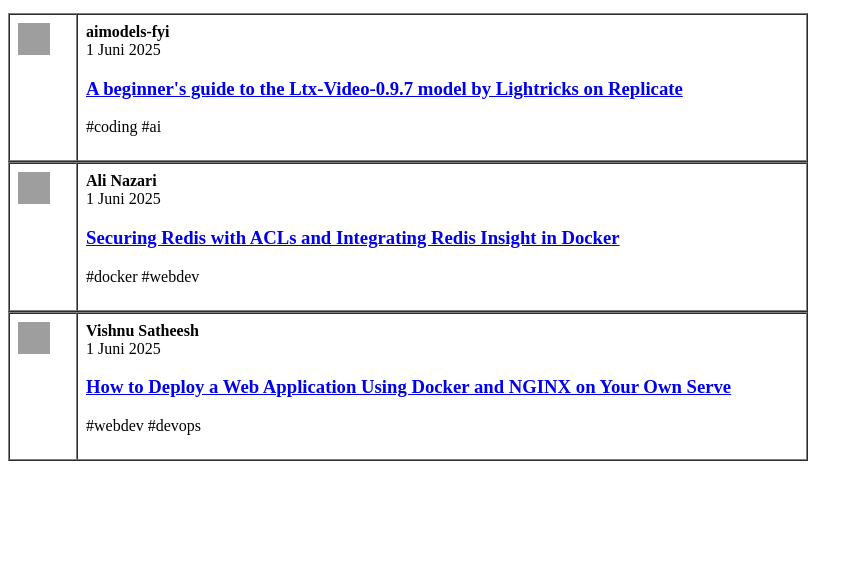
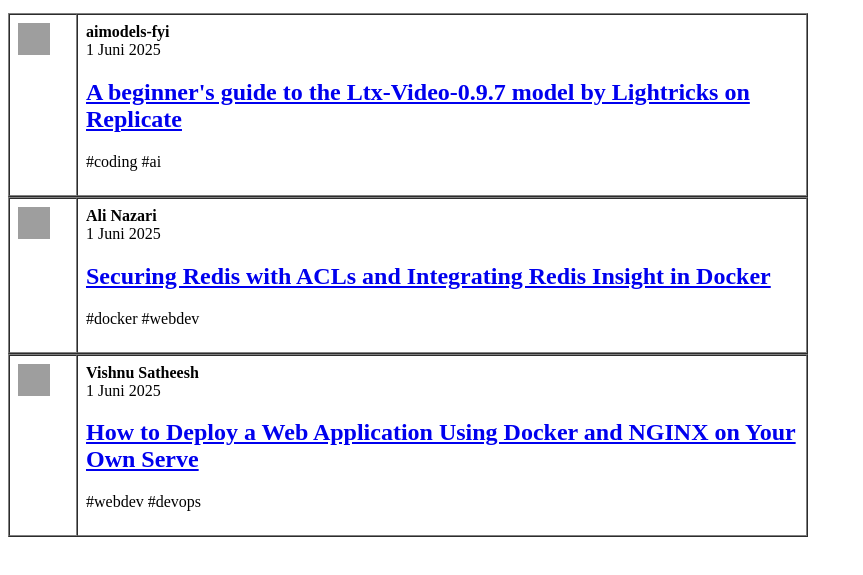
Before and after one commit to iansiahaan12/ifs24020-p1, a plain HTML site: page blog.html in a window 1280 px wide. Shown: the part 137-712 px from the top of the page, without its empty margins (0-863 px from the left). Drawn offline with Linux system fonts and the light colour scheme; grey boxes are pictures that could not be loaded.

Commit message:
Update blog

```diff
--- a/blog.html
+++ b/blog.html
@@ -37,11 +37,11 @@
               <strong>aimodels-fyi</strong><br /><span>1 Juni 2025</span>
             </p>
 
-            <!-- Judul heading level 3 dibungkus link -->
+            <!-- Judul heading level 2 dibungkus link -->
             <a href="blog-detail.html">
-              <h3>
+              <h2>
                 A beginner's guide to the Ltx-Video-0.9.7 model by Lightricks on Replicate
-              </h3>
+              </h2>
             </a>
 
             <!-- Tag menggunakan span, dibungkus p, dipisah &nbsp; -->
@@ -66,9 +66,9 @@
               <strong>Ali Nazari</strong><br /><span>1 Juni 2025</span>
             </p>
             <a href="blog-detail.html">
-              <h3>
+              <h2>
                 Securing Redis with ACLs and Integrating Redis Insight in Docker
-              </h3>
+              </h2>
             </a>
             <p><span>#docker</span>&nbsp;<span>#webdev</span></p>
           </td>
@@ -91,9 +91,9 @@
               <strong>Vishnu Satheesh</strong><br /><span>1 Juni 2025</span>
             </p>
             <a href="blog-detail.html">
-              <h3>
+              <h2>
                 How to Deploy a Web Application Using Docker and NGINX on Your Own Serve
-              </h3>
+              </h2>
             </a>
             <p><span>#webdev</span>&nbsp;<span>#devops</span></p>
           </td>
```
